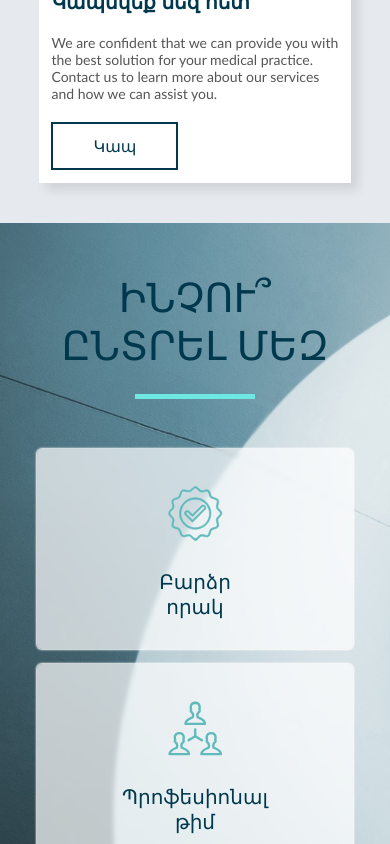
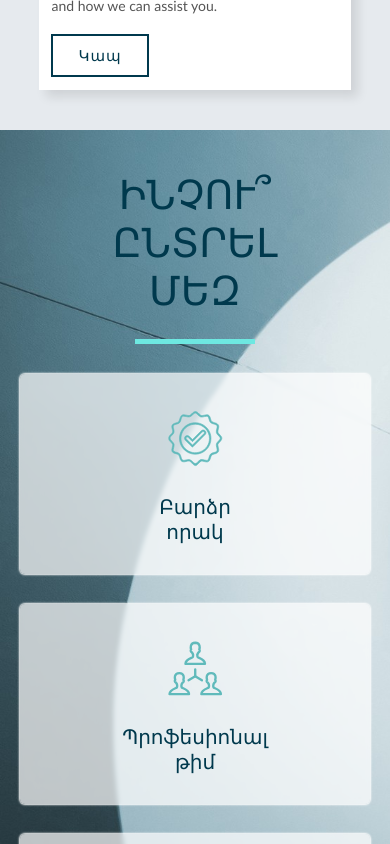
Before and after one commit to hrach347/Medroom-Clinics, a React (Create React App) app in the folder medroom_web/: page / in a window 390 px wide. Shown: the part 2260-3104 px from the top of the page. Built offline with nearby package versions, Linux system fonts and the light colour scheme.

Commit message:
changes with media

```diff
--- a/medroom_web/src/components/AdvantageCard/style.module.css
+++ b/medroom_web/src/components/AdvantageCard/style.module.css
@@ -1,7 +1,4 @@
 .container {
-  width: 30%;
-  max-width: 300px;
-  height: 50%;
   padding: 20px;
   background: rgba(255, 255, 255, 0.7);
   border-radius: 5px;
@@ -24,7 +21,6 @@
 
 .container > img {
   width: 60px;
-  /* min-height: 40px; */
   border-radius: 10px;
 }
 
@@ -39,7 +35,6 @@
 
 @media screen and (max-width: 720px) {
   .container {
-    width: 90%;
     min-height: 200px;
     max-width: none;
   }
--- a/medroom_web/src/components/CategoryCard/style.module.css
+++ b/medroom_web/src/components/CategoryCard/style.module.css
@@ -22,7 +22,7 @@
   display: flex;
   flex-direction: column;
   align-items: start;
-  padding: 35px 0 35px 25px;
+  padding: 70px 0 70px 25px;
   gap: 20px;
 }
 
@@ -68,19 +68,20 @@
 }
 
 
-@media screen and (max-width: 3000px) and (min-width: 1400px) {
+@media screen and (max-width: 3000px) and (min-width: 1600px) {
   .welcomeAbout {
     width: 70%;
   }
   .aboutLeftInformation {
-    padding: 40px;
+    padding: 80px 0 80px 25px;
+    gap: 35px;
   }
   .title {
-    font-size: 30px;
+    font-size: 40px;
   }
   .description {
-    font-size: 30px;
-    line-height: 40px;
+    font-size: 35px;
+    line-height: 2;
   }
   .aboutRight {
     height: auto;
--- a/medroom_web/src/components/ServiceCard/index.jsx
+++ b/medroom_web/src/components/ServiceCard/index.jsx
@@ -1,6 +1,5 @@
-import { Link } from 'react-router'
-import Button from '../Button/button'
-import styles from './style.module.css'
+import { Link } from 'react-router';
+import styles from './style.module.css';
 
 const ServiceCard = ({date}) => {
       return (
--- a/medroom_web/src/components/ServiceCard/style.module.css
+++ b/medroom_web/src/components/ServiceCard/style.module.css
@@ -23,11 +23,6 @@
     pointer-events: none;
   }
 
-  .card:hover::after {
-    width: 200%;
-    background: rgba(255, 255, 255, 0);
-    transition: width 0.8s ease, background 1s ease;
-  }
 
 .layer {
     position: absolute;
@@ -80,6 +75,12 @@
         cursor: pointer;
         transition: all 0.3s ease-in-out;
         background-size: 100%;
+    }
+
+    .card:hover::after {
+        width: 200%;
+        background: rgba(255, 255, 255, 0);
+        transition: width 0.8s ease, background 1s ease;
     }
 }
 
--- a/medroom_web/src/ui/CardsContainer/style.module.css
+++ b/medroom_web/src/ui/CardsContainer/style.module.css
@@ -1,11 +1,13 @@
 .container {
-  height: 65vh;
+  height: auto;
   display: flex;
   justify-content: space-between;
   align-items: center;
+  gap: 30px;
+  flex-direction: column;
   background-size: cover;
   background-attachment: fixed;
-  padding: 0px 50px 0px 50px;
+  padding: 20px 50px 25px 50px;
 }
 .text {
   width: 30%;
@@ -16,56 +18,36 @@
   text-transform: uppercase;
 }
 .cards {
-  width: 65%;
-  height: 70%;
-  display: flex;
-  justify-content: center;
-  align-items: center;
-  flex-wrap: wrap;
+  width: 75%;
+  height: 75%;
+  display: grid;
+  grid-template-columns: 1fr 1fr 1fr;
+  grid-template-rows: 1fr 1fr;
   gap: 30px;
-  padding-bottom: 30px;
-}
-
-@media screen and (max-width: 1280px) {
-  .container {
-    padding: 0px 10px 0px 10px;
-  }
-  .cards {
-    width: 75%;
-    gap: 15px;
-    padding-bottom: 15px;
-  }
-  .text {
-    width: 25%;
-  }
-  .text > h1 {
-    font-size: 34px;
-    line-height: 38px;
+  > div {
+    width: 100%;
   }
 }
 
-@media screen and (max-width: 1280px) {
+@media screen and (min-width: 1920px) {
+  .cards {
+    width: 70%;
+    gap: 35px;
+  }
   .container {
-    height: 50vh;
-    flex-direction: column;
-    justify-content: space-evenly;
-    padding: 0px;
-  }
-  .text {
-    width: 80%;
-    height: auto;
-  }
-  .cards{
-    width: 90%;
+    padding: 50px 60px 50px;
+    gap: 40px;
   }
 }
 
 @media screen and (max-width: 720px) {
-    .container{
-        height: auto;
-        padding: 50px 0px 50px 0px;
-        gap: 50px;
-    }
+  .container {
+    padding: 40px 20px ;
+  }
+  .cards {
+    width: 100%;
+    grid-template-columns: 1fr;
+  }
 }
 @media screen and (max-width: 360px) {
     .text{
--- a/medroom_web/src/ui/SmallDecorativePart/index.jsx
+++ b/medroom_web/src/ui/SmallDecorativePart/index.jsx
@@ -1,6 +1,6 @@
 import styles from "./style.module.css";
-import doctorWithClient from "../../Assets/Images/kosmet.JPG"
-import { Link } from "react-router"
+import doctorWithClient from "../../Assets/Images/kosmet.JPG";
+import Button from "../../components/Button/button";
 
 function SmallDecorativePart() {
     return (
@@ -8,11 +8,11 @@ function SmallDecorativePart() {
             <div className={styles.smallContainer}>
                 <div className={styles.decorativeBlockOne}></div>
                 <div className={styles.decorativeBlockTwo}></div>
-                <img src={doctorWithClient} alt="clinic picture" width="400px" height="400px" className={styles.picture} />
+                <div style={{backgroundImage: `url(${doctorWithClient})`}} className={styles.picture}/>
                 <div className={styles.informationContainer}>
                     <h3>Կապնվեք մեզ հետ</h3>
                     <p>We are confident that we can provide you with the best solution for your medical practice. Contact us to learn more about our services and how we can assist you.</p>
-                    <Link className={styles.moreButton}><span>Կապ</span></Link>
+                    <Button content={'Կապ'} to={'/Contact'}/>
                 </div>
             </div>
         </div>
--- a/medroom_web/src/ui/SmallDecorativePart/style.module.css
+++ b/medroom_web/src/ui/SmallDecorativePart/style.module.css
@@ -16,7 +16,7 @@
 }
 
 .decorativeBlockOne {
-    background-color: #6EE8E1;
+  background-color: #6ee8e1;
   width: 90%;
   height: 40%;
   position: absolute;
@@ -25,16 +25,23 @@
 }
 
 .decorativeBlockTwo {
-    background-color: #D8DDE3;
+  background-color: #d8dde3;
   width: 35%;
   height: 540px;
 }
 
 .picture {
+  width: 400px;
+  aspect-ratio: 1;
+  background-size: cover;
   position: absolute;
   left: 10%;
   top: 15%;
   object-fit: cover;
+}
+
+button {
+  padding: 10px 25px;
 }
 
 .informationContainer {
@@ -50,49 +57,51 @@
   padding: 4%;
 }
 
-.informationContainer>h3 {
+.informationContainer > h3 {
   color: #00394d;
   font-size: 20px;
   font-weight: 600;
   font-family: Arial, Helvetica, sans-serif;
 }
 
-.informationContainer>p {
+.informationContainer > p {
   color: rgb(85, 85, 85);
   font-size: 14px;
 }
 
-.moreButton {
-    width: min-content;
-    background-color: white;
-    padding: 12px 40px;
-    border: 2px solid #00394d;
-    position: relative;
-    cursor: pointer;
+@media screen and (min-width: 1300px) {
+    .picture {
+        left: 15%;
+    }
+    .informationContainer {
+        left: 47%;
+    }
 }
 
-.moreButton > span {
-    color: #00394d;
-    position: relative;
+@media screen and (min-width: 2200px) {
+  .picture {
+    width: 550px;
+    left: 15%;
+    top: 25%;
+  }
+  .informationContainer {
+    width: 500px;
+    top: 16%;
+    left: 48%;
+  }
+  .decorativeBlockTwo {
+    height: 800px;
+  }
+  .informationContainer > h3 {
+    font-size: 28px;
   }
 
-.moreButton::before {
-    content: "";
-    background-color: #00394d;
-    width: 100%;
-    height: 0px;
-    position: absolute;
-    left: 0;
-    bottom: 0;
-    transition: 0.3s;
+  .informationContainer > p {
+    font-size: 20px;
   }
-
-.moreButton:hover > span{
-    color: white;
+  button {
+    padding: 15px 35px;
   }
-
-.moreButton:hover::before {
-    height: 100%;
 }
 
 @media screen and (max-width: 1150px) {
@@ -113,11 +122,13 @@
     flex-direction: column;
   }
 
-    .decorativeBlockOne, .decorativeBlockTwo {
+  .decorativeBlockOne,
+  .decorativeBlockTwo {
     display: none;
   }
 
-    .picture, .informationContainer {
+  .picture,
+  .informationContainer {
     width: 100%;
     position: static;
   }
```
Lines whose indentation alone changed are shown as unchanged.
